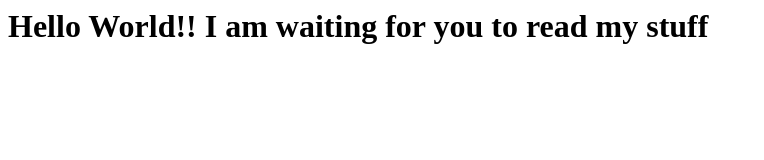
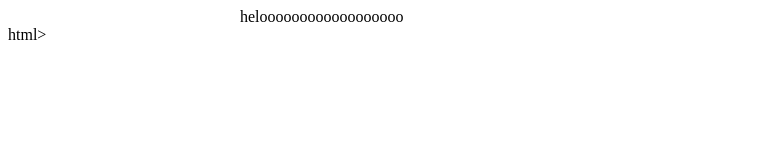
Before and after one commit to trulygamechanger/trulygamechanger.github.io, a plain HTML site: page index.html in a window 1280 px wide. Shown: the whole page, without its empty margins (0-764 px from the left). Drawn offline with Linux system fonts and the light colour scheme.

Commit message:
test centering

```diff
--- /dev/null
+++ b/css/style.css
@@ -0,0 +1,4 @@
+#page-wrap {
+     width: 800px;
+     margin: 0 auto;
+}
--- a/index.html
+++ b/index.html
@@ -1 +1,12 @@
-<h1> Hello World!! I am waiting for you to read my stuff  </h1>
+<html>
+<head>
+	<link rel="stylesheet" type="text/css" href="css/style.css">
+</head>
+<body>
+  <div id="page-wrap">
+    <!-- all websites HTML here -->
+    heloooooooooooooooooo
+  </div>
+</body>
+
+</html>html>
```
